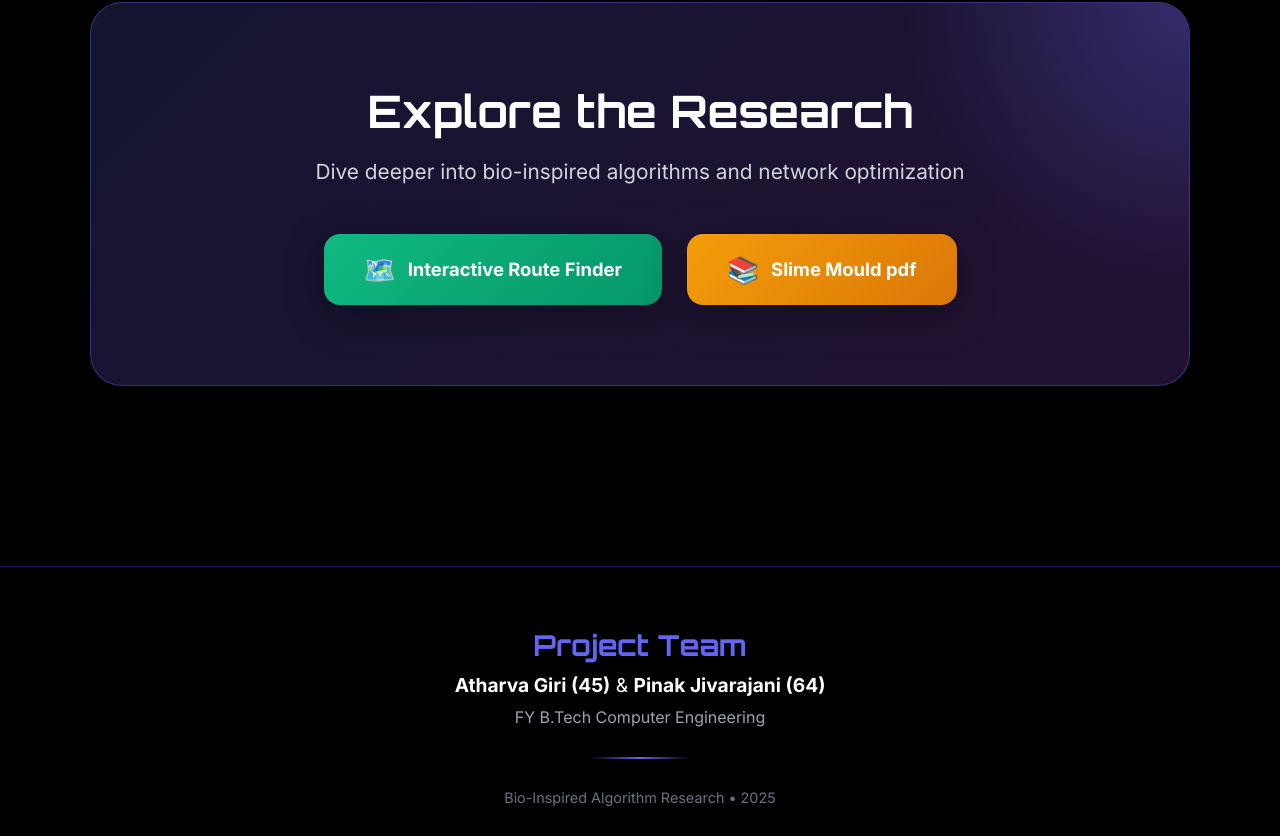
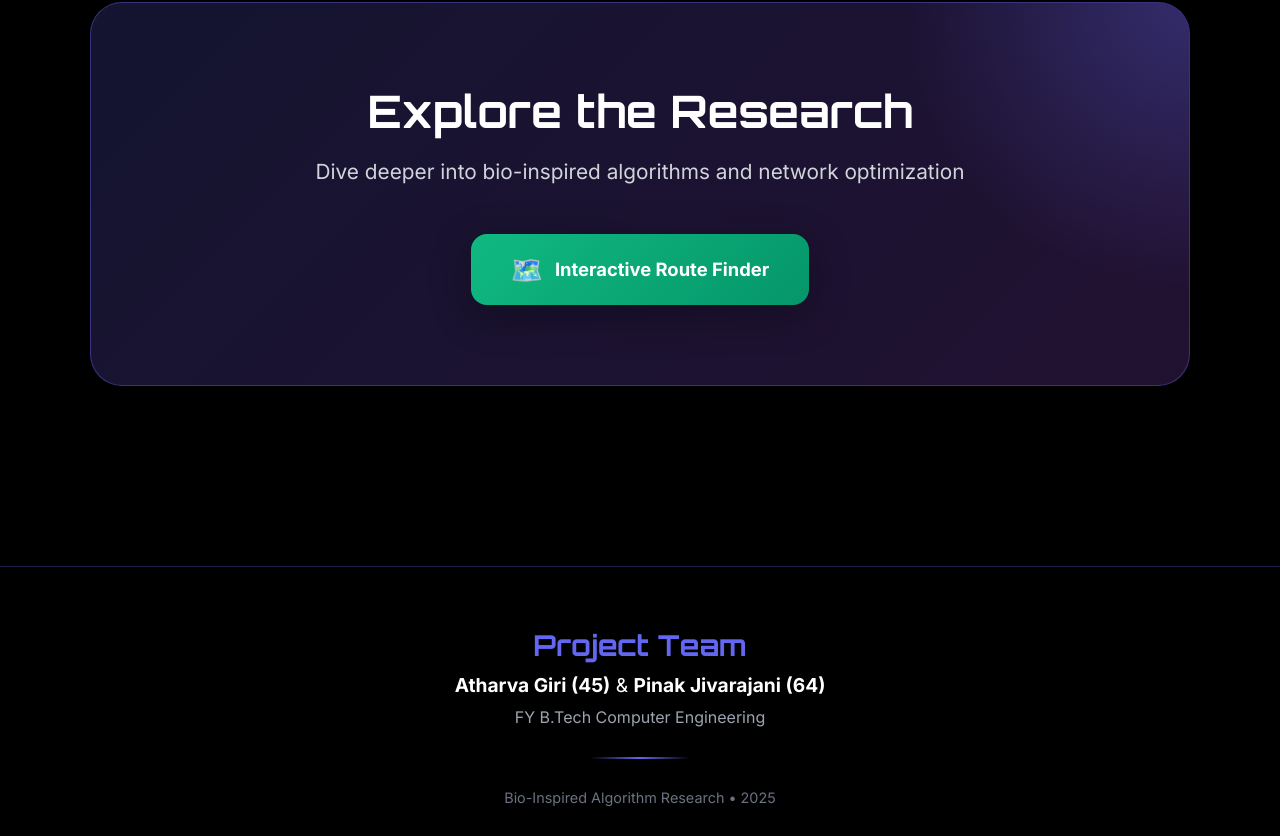
Before and after one commit to pinakjivarajani-netizen/slimeMold, a plain HTML site: page index.html in a window 1280 px wide. Shown: the part 2013-2849 px from the top of the page. Drawn offline with Linux system fonts and the light colour scheme.

Commit message:
index.html

```diff
--- a/index.html
+++ b/index.html
@@ -735,10 +735,7 @@
 
 
 
-          <a href="slime.pptx" target="_blank" class="cta-btn btn-tertiary">
-            <span class="btn-icon">📚</span>
-            <span>Slime Mould pdf</span>
-          </a>
+
         </div>
       </div>
     </div>
@@ -836,4 +833,5 @@
         <div>
           <h4 style="color: #ef4444; margin-bottom: 15px;">❌ Limitations</h4>
           <ul style="margin-left: 20px;">
+
             <li>
```
